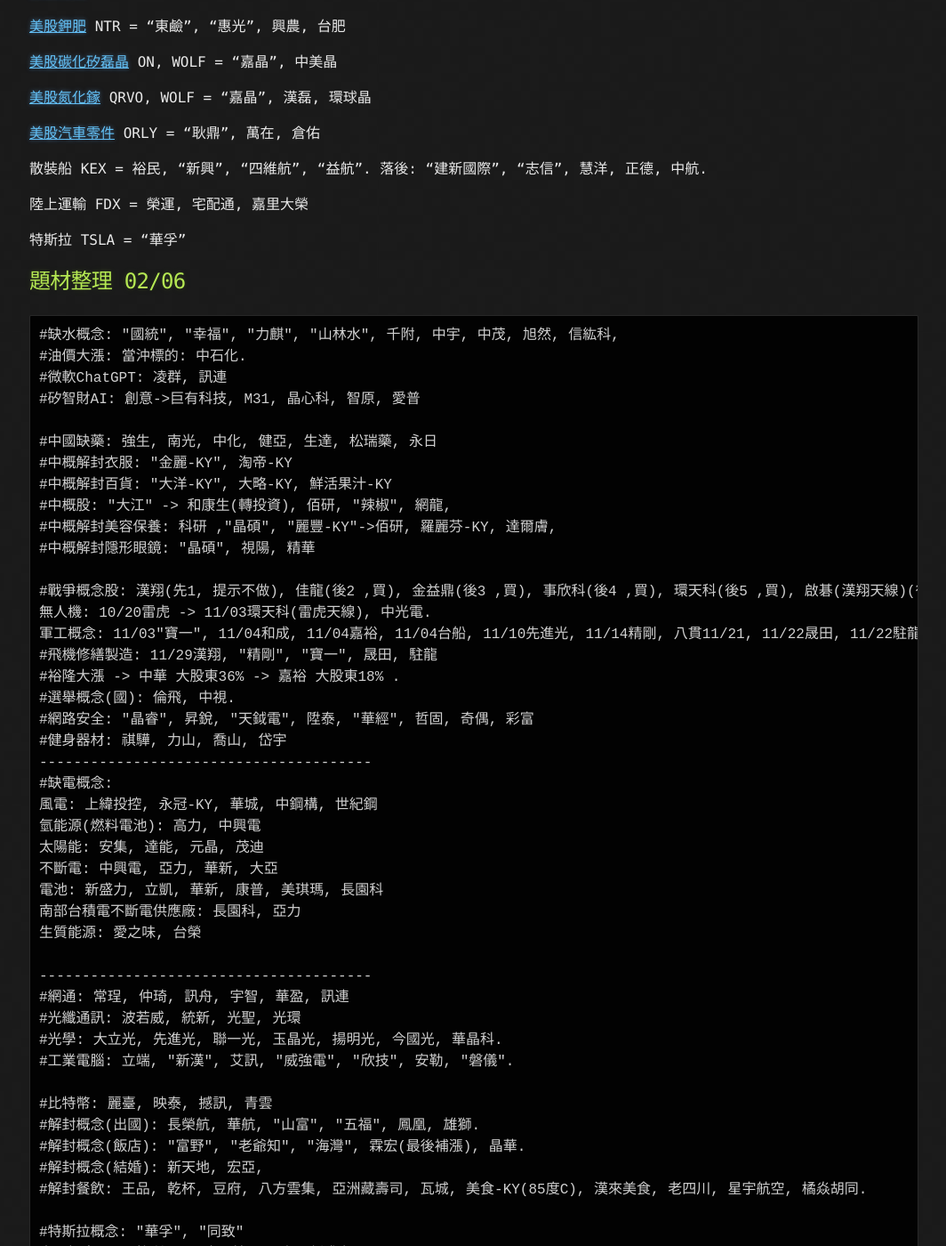
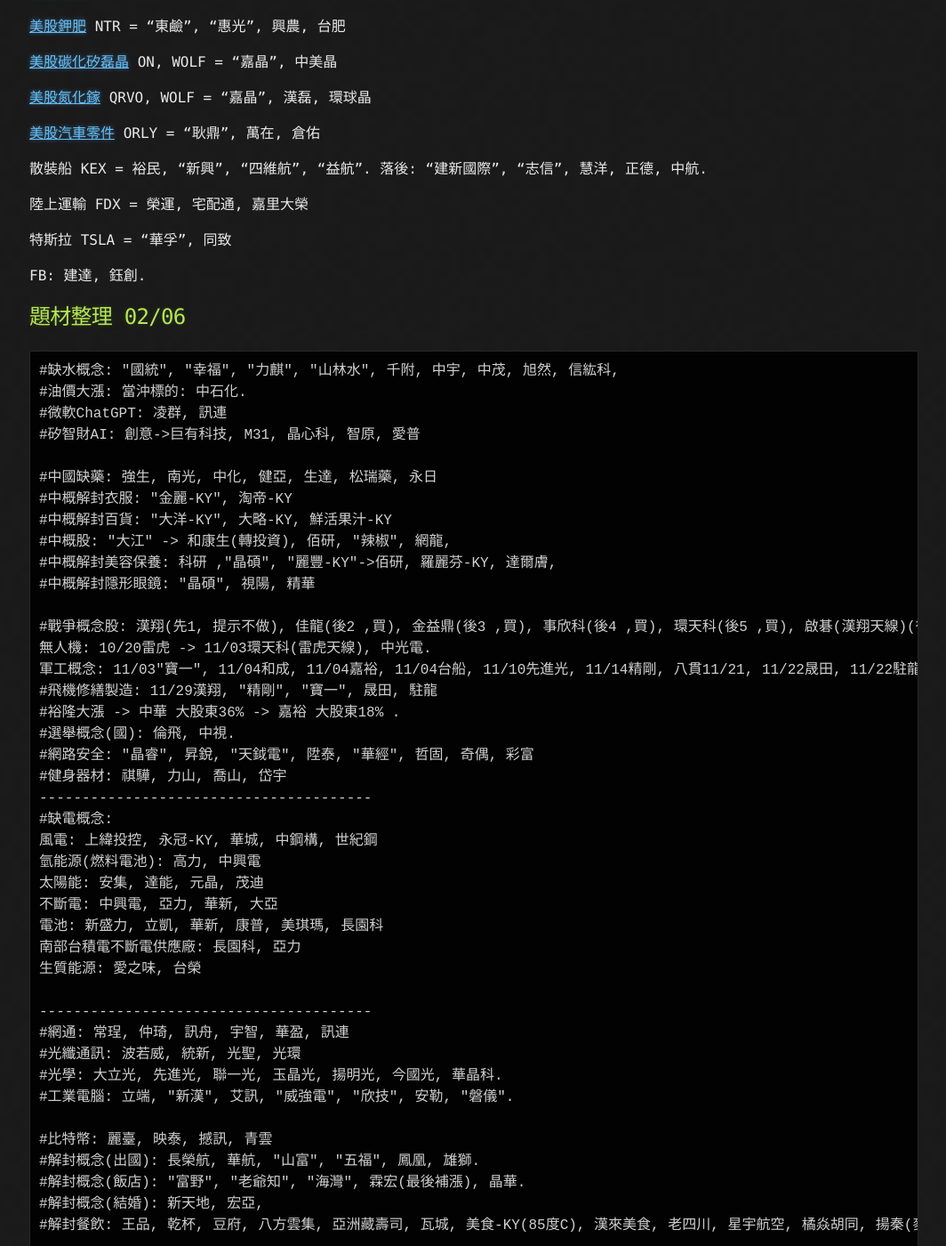
Before and after one commit to lepg5487/Stock_God, a Jekyll site: the page built from index.md, in a window 1280 px wide and 1400 px high, scrolled down 83151 px. Shown: the whole window at 89% size, without its empty margins (107-1171 px from the left). Built offline with Jekyll 4.4.1, drawn with Linux system fonts in a browser that asks for light colours; our own code applies the rules of GitHub Pages for plain Markdown files; some of the changed text lies outside the part shown.

Commit message:
Update index.md

````diff
--- a/index.md
+++ b/index.md
@@ -3374,7 +3374,9 @@
 
 陸上運輸 FDX =  榮運, 宅配通, 嘉里大榮
 
-特斯拉 TSLA = "華孚"
+特斯拉 TSLA = "華孚", 同致
+
+FB: 建達, 鈺創.
 
 ## 題材整理 02/06
 ```
````
Also changed, not shown: other parts of index.md (+2 -2 lines).
